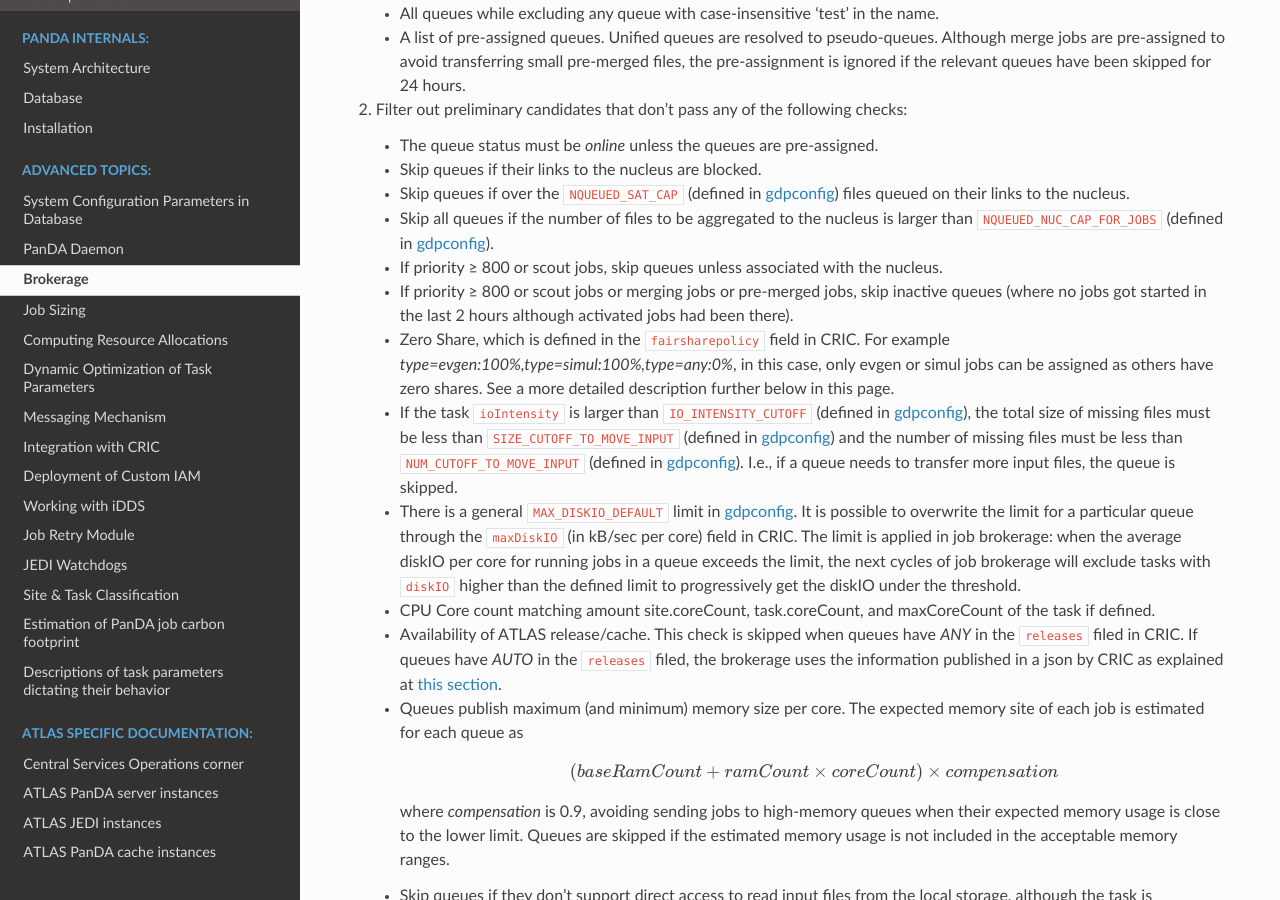
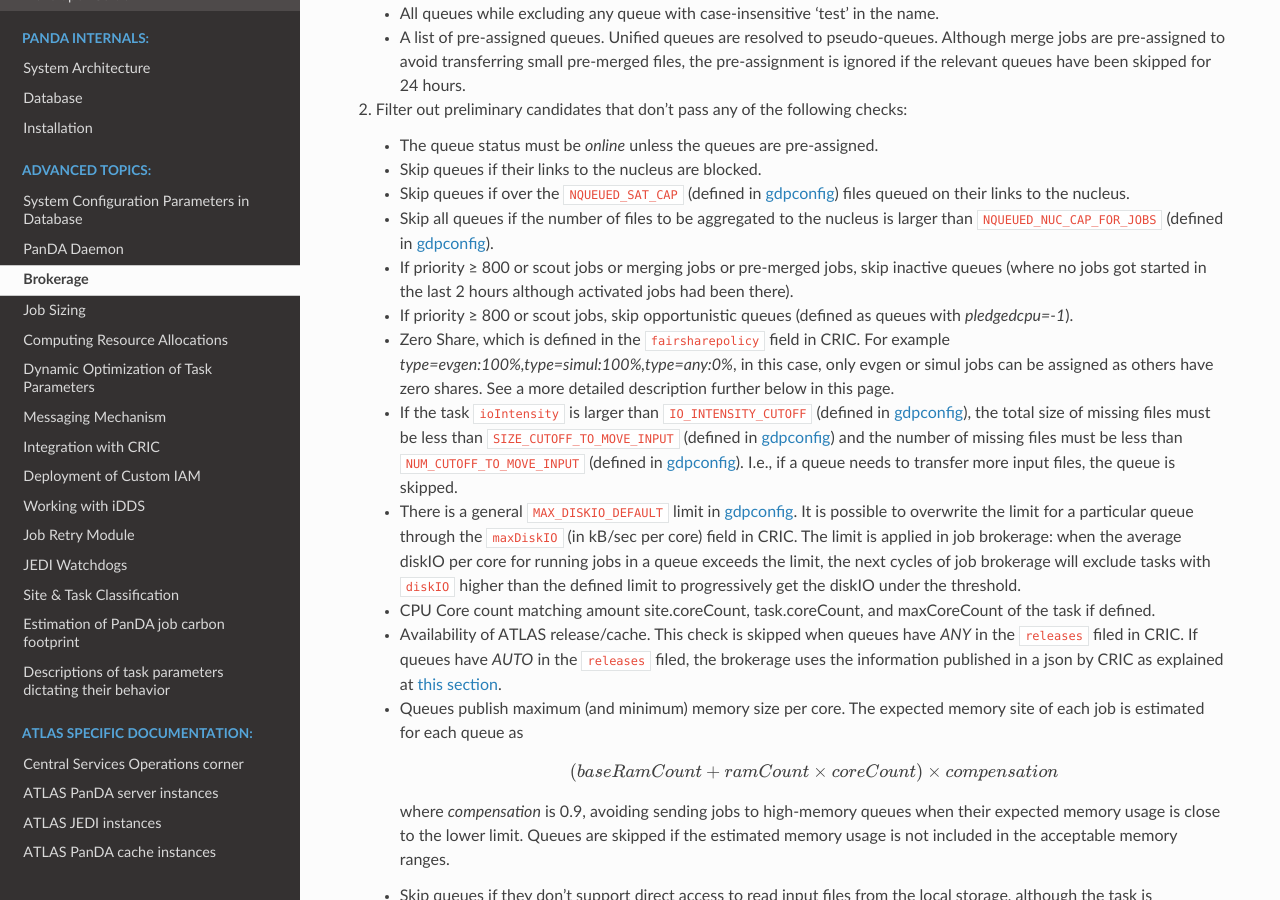
Before and after one commit to PanDAWMS/panda-docs, a Sphinx documentation site: the page built from docs/source/advanced/brokerage.rst, in a window 1280 px wide and 900 px high, scrolled down 2322 px. Built offline with Sphinx 7.4.7 and the Read the Docs theme 2.0.0, drawn with Linux system fonts in a browser that asks for light colours; pages that are not in the unit, such as notebooks, are missing from menus.

Commit message:
Updated prod job brokerage section

```diff
--- a/docs/source/advanced/brokerage.rst
+++ b/docs/source/advanced/brokerage.rst
@@ -130,10 +130,11 @@ Here is the ATLAS production job brokerage flow:
    * Skip all queues if the number of files to be aggregated to the nucleus is larger than ``NQUEUED_NUC_CAP_FOR_JOBS``
      (defined in :doc:`gdpconfig </advanced/gdpconfig>`).
 
-   * If priority :raw-html:`&GreaterEqual;` 800 or scout jobs, skip queues unless associated with the nucleus.
-
    * If priority :raw-html:`&GreaterEqual;` 800 or scout jobs or merging jobs or pre-merged jobs, skip inactive queues
      (where no jobs got started in the last 2 hours although activated jobs had been there).
+
+   * If priority :raw-html:`&GreaterEqual;` 800 or scout jobs, skip opportunistic queues
+     (defined as queues with *pledgedcpu=-1*).
 
    * Zero Share, which is defined in the ``fairsharepolicy`` field in CRIC. For example *type=evgen:100%,type=simul:100%,type=any:0%*,
      in this case, only evgen or simul jobs can be assigned as others have zero shares. See a more detailed description further below in this page.
```
